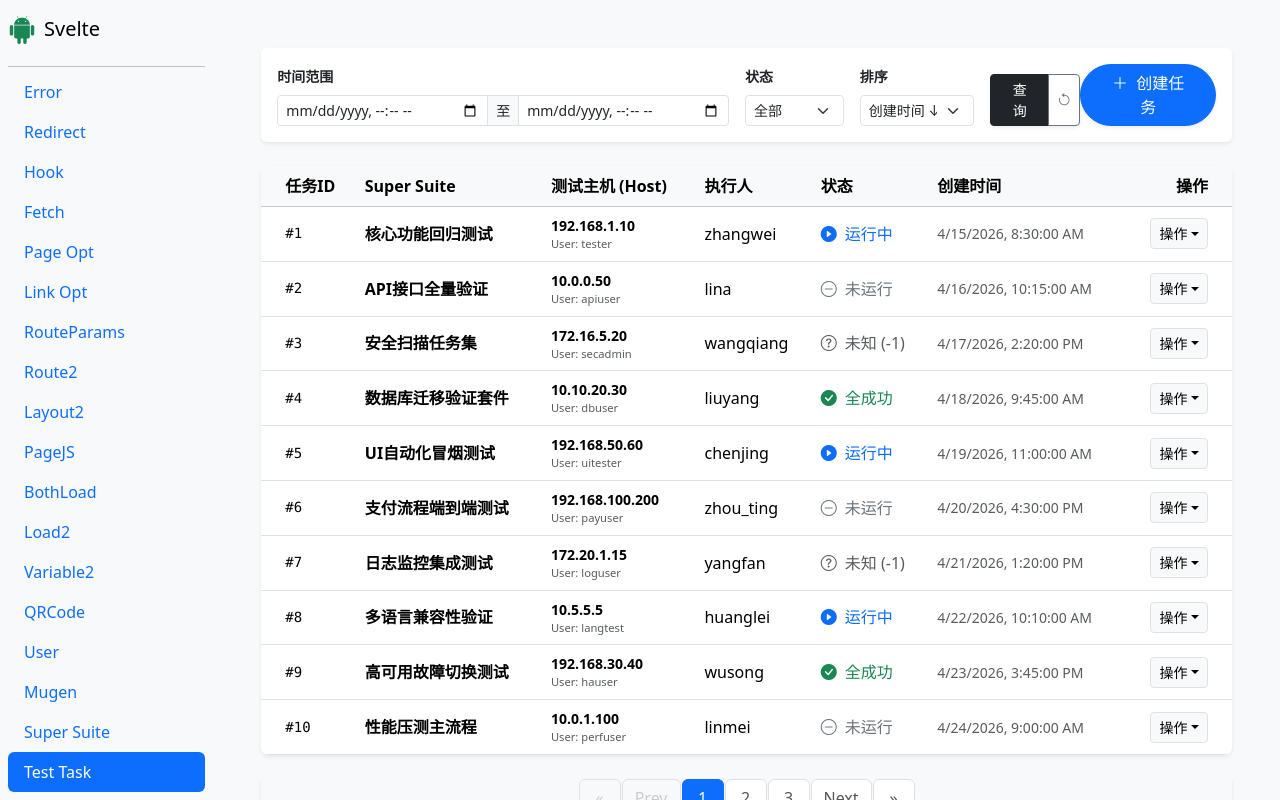
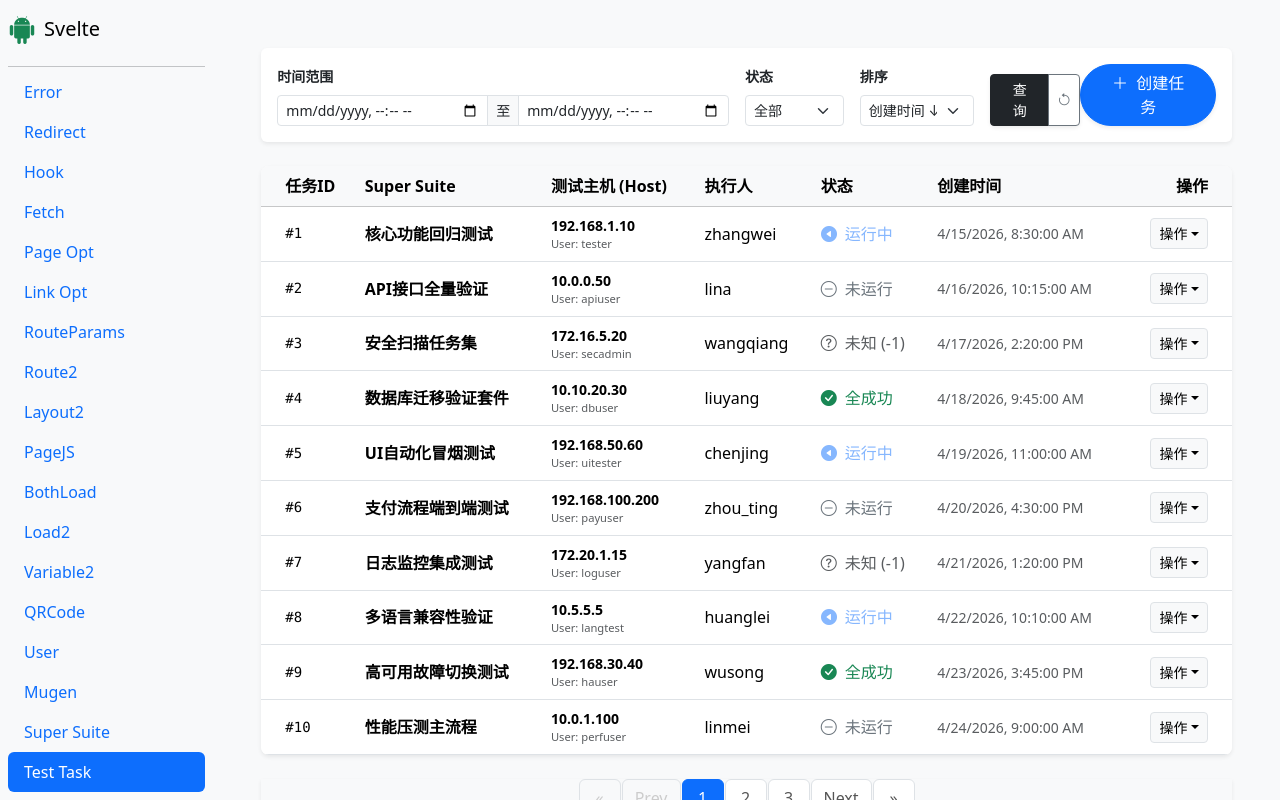
Before and after one commit to liikii/hellosvelte, a SvelteKit app: page /v/test_task in a window 1280 px wide. Built offline with nearby package versions, Linux system fonts and the light colour scheme.

Commit message:
up test task view page

```diff
--- a/src/routes/api/test_task/+server.ts
+++ b/src/routes/api/test_task/+server.ts
@@ -6,8 +6,6 @@ export function GET() {
     let test_task_data = testTaskData;
     return json(test_task_data);
 }
-
-
 
 export const POST: RequestHandler = async ({ request }) => {
     try {
--- a/src/routes/v/test_task/+page.svelte
+++ b/src/routes/v/test_task/+page.svelte
@@ -6,6 +6,7 @@
     import { TASK_STATUS } from './status_config';
     import TestTaskCreate from './TestTaskCreate.svelte';
     import TestTaskDetail from './TestTaskDetail.svelte';
+    import { onMount } from 'svelte';
 
     let { data } = $props();
 
@@ -20,6 +21,50 @@
     let orderTime = $state(page.url.searchParams.get('order_create_time') || 'desc');
 
     let tasks = $derived(data.tasks);
+
+    // 1. 定义本地状态，初始可以为空数组
+    let localTasks = $state<any[]>([]);
+
+    // 2. 核心：使用 $effect 监听 data.tasks 的变化
+    // 每当 data.tasks 引用改变（例如翻页、重新查询），就同步给 localTasks
+    $effect(() => {
+        localTasks = data.tasks;
+    });
+
+     // --- 定时更新状态功能 ---
+    async function updateTaskStatuses() {
+        if (viewMode !== 'list' || !localTasks || localTasks.length === 0) return;
+
+        const ids = localTasks.map((t: any) => t.id);
+        try {
+            const response = await fetch('/api/task_status', {
+                method: 'POST',
+                headers: { 'Content-Type': 'application/json' },
+                body: JSON.stringify(ids)
+            });
+
+            if (response.ok) {
+                const statusMap = await response.json();
+
+                // 3. 直接修改 localTasks，触发 UI 更新
+                localTasks = localTasks.map((task: any) => {
+                    if (statusMap[task.id] !== undefined && statusMap[task.id] !== task.status_code) {
+                        return { ...task, status_code: statusMap[task.id] };
+                    }
+                    return task;
+                });
+            }
+        } catch (error) {
+            console.error("Failed to update task statuses:", error);
+        }
+    }
+
+    onMount(() => {
+        const interval = setInterval(updateTaskStatuses, 10000); // 每10秒更新一次
+        return () => clearInterval(interval); // 组件销毁时清除定时器
+    });
+    // -----------------------
+
 
     function applyFilter() {
         const url = new URL(window.location.origin + window.location.pathname);
@@ -108,7 +153,7 @@
                             </tr>
                         </thead>
                         <tbody>
-                            {#each tasks as task}
+                            {#each localTasks as task}
                                 <tr>
                                     <td class="ps-4 font-monospace small">#{task.id}</td>
                                     <td class="fw-bold">{task.super_suite_name}</td>
@@ -117,7 +162,7 @@
                                         <div class="text-muted" style="font-size: 0.7rem;">User: {task.test_host_usr}</div>
                                     </td>
                                     <td>{task.user_name}</td>
-                                    <td>
+                                    <!-- <td>
                                         {#if TASK_STATUS[task.status_code]}
                                             <span class={TASK_STATUS[task.status_code].color}>
                                                 <i class="bi {TASK_STATUS[task.status_code].icon} me-1"></i>
@@ -129,7 +174,24 @@
                                                 未知 ({task.status_code})
                                             </span>
                                         {/if}
-                                    </td>
+                                    </td> -->
+                                    <td class="status-cell">
+                                    {#if TASK_STATUS[task.status_code]}
+                                        <!-- 如果状态是“运行中”或“排队中”，添加呼吸灯效果 -->
+                                        {@const isRunning = task.status_code === 1 } <!-- 这里的ID根据你 status_config 的实际值调整 -->
+
+                                        <span class="{TASK_STATUS[task.status_code].color} {isRunning ? 'status-updating' : ''}">
+                                            <i class="bi {TASK_STATUS[task.status_code].icon} me-1 {isRunning ? 'animate-spin' : ''}"></i>
+                                            {TASK_STATUS[task.status_code].label}
+                                        </span>
+                                    {:else}
+                                        <span class="text-muted">
+                                            <i class="bi bi-question-circle me-1"></i>
+                                            未知 ({task.status_code})
+                                        </span>
+                                    {/if}
+                                </td>
+
                                     <td class="text-muted small">{new Date(task.create_time).toLocaleString()}</td>
                                     <td class="text-end pe-4">
                                         <div class="dropdown">
@@ -167,3 +229,30 @@
         </div>
     {/if}
 </div>
+
+<style>
+    /* 旋转动画：用于刷新或运行中的图标 */
+    @keyframes spin {
+        from { transform: rotate(0deg); }
+        to { transform: rotate(360deg); }
+    }
+    .animate-spin {
+        display: inline-block;
+        animation: spin 2s linear infinite;
+    }
+
+    /* 呼吸灯动画：让用户感觉到“实时监控中” */
+    @keyframes pulse-opacity {
+        0% { opacity: 1; }
+        50% { opacity: 0.5; }
+        100% { opacity: 1; }
+    }
+    .status-updating {
+        animation: pulse-opacity 2s ease-in-out infinite;
+    }
+
+    /* 状态变更时的平滑过渡 */
+    .status-cell {
+        transition: all 0.3s ease;
+    }
+</style>
```
